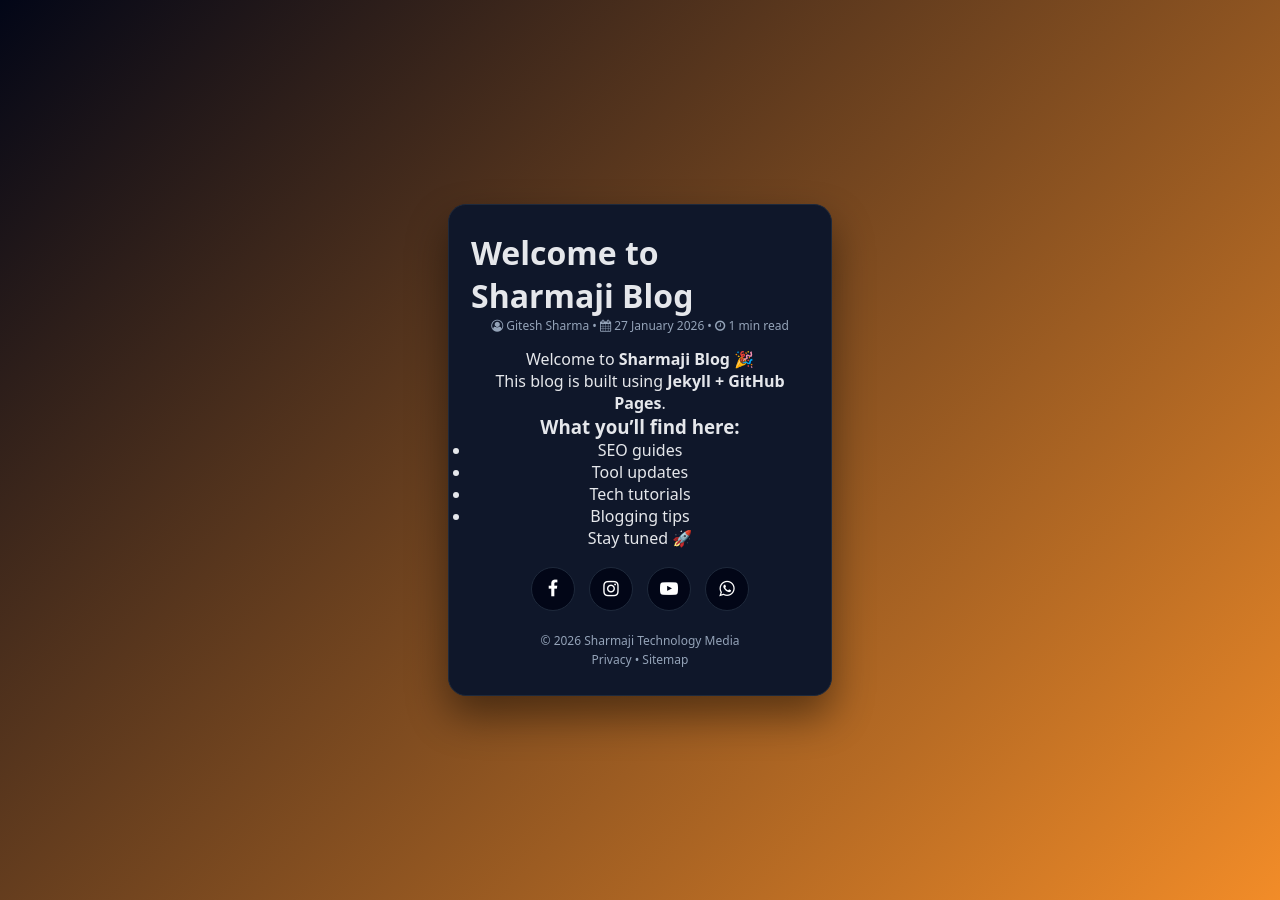
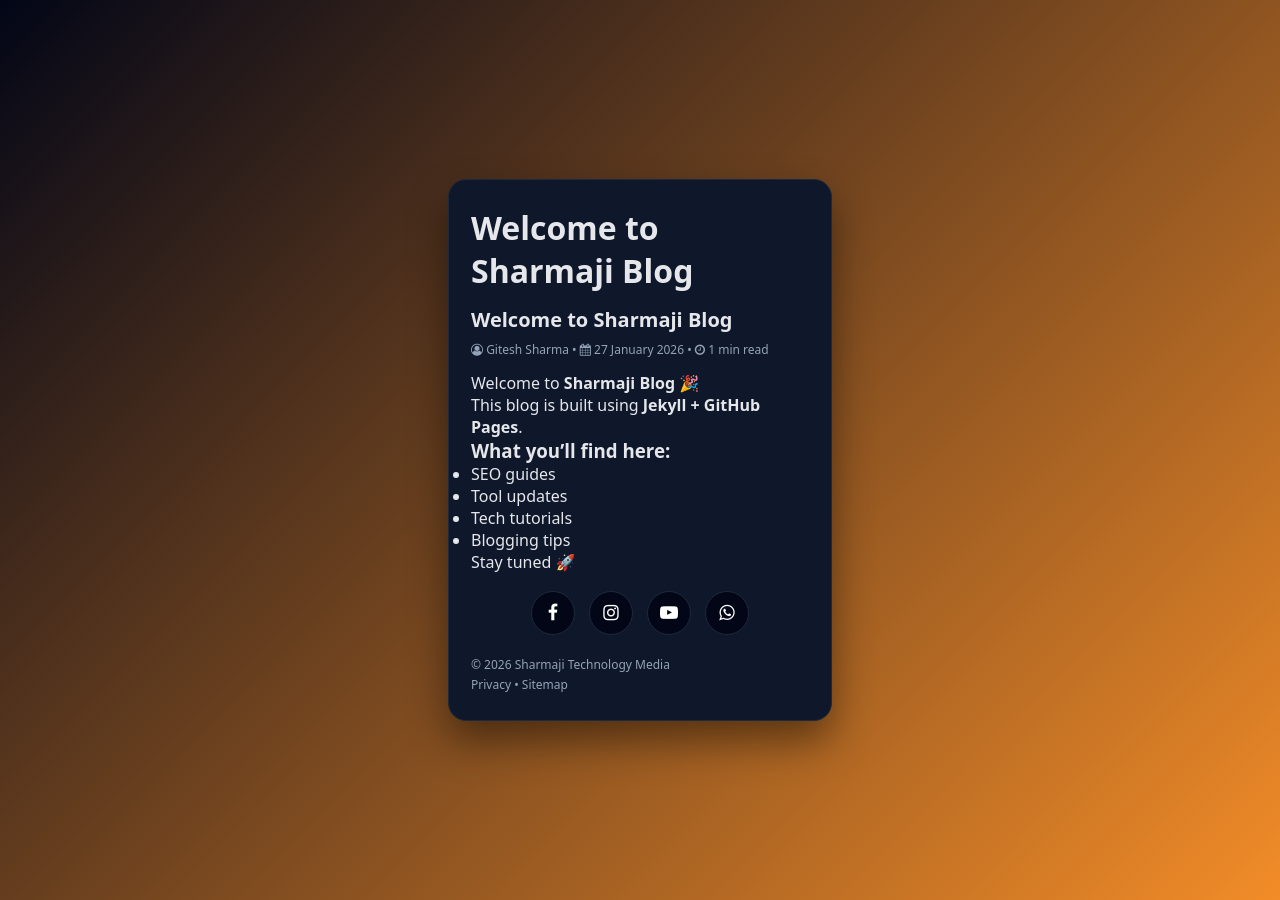
Before and after one commit to gitesh-sharma/blog, a Jekyll site: the page built from _posts/2026-01-27-welcome-to-sharmaji-blog.md, in a window 1280 px wide. Built offline with Jekyll 4.4.1, drawn with Linux system fonts in a browser that asks for light colours.

Commit message:
Update post.html

```diff
--- a/_layouts/post.html
+++ b/_layouts/post.html
@@ -5,6 +5,8 @@
 <div class="wrapper">
   <div class="card">
     <h1 align="left">{{ page.title }}</h1>
+    <div class="post-content">
+    <h1>{{ page.title }}</h1>
     <div class="post-meta">
     <i class="fa fa-user-circle-o"></i> {{ page.author | default: "Gitesh Sharma" }} •
     <i class="fa fa fa fa-calendar"></i> {{ page.date | date: "%d %B %Y" }} •
```
